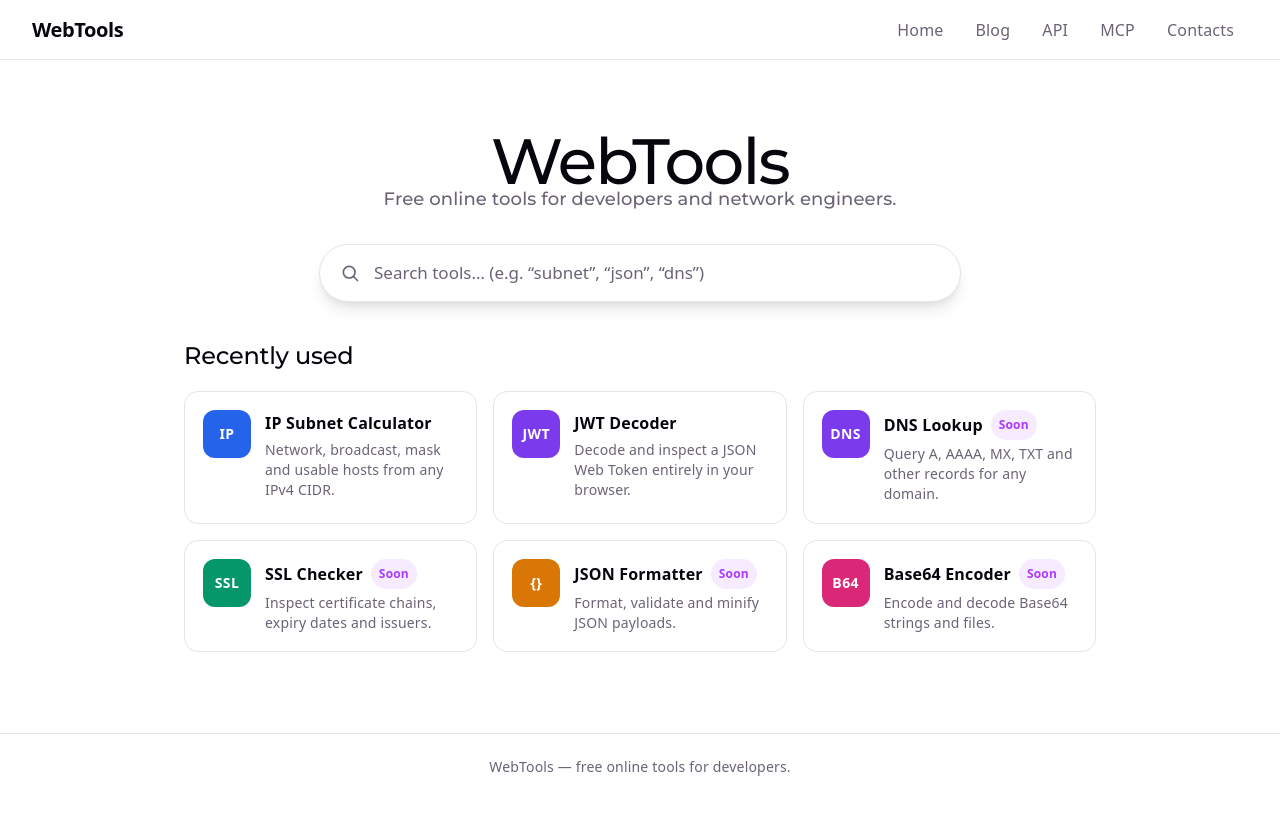
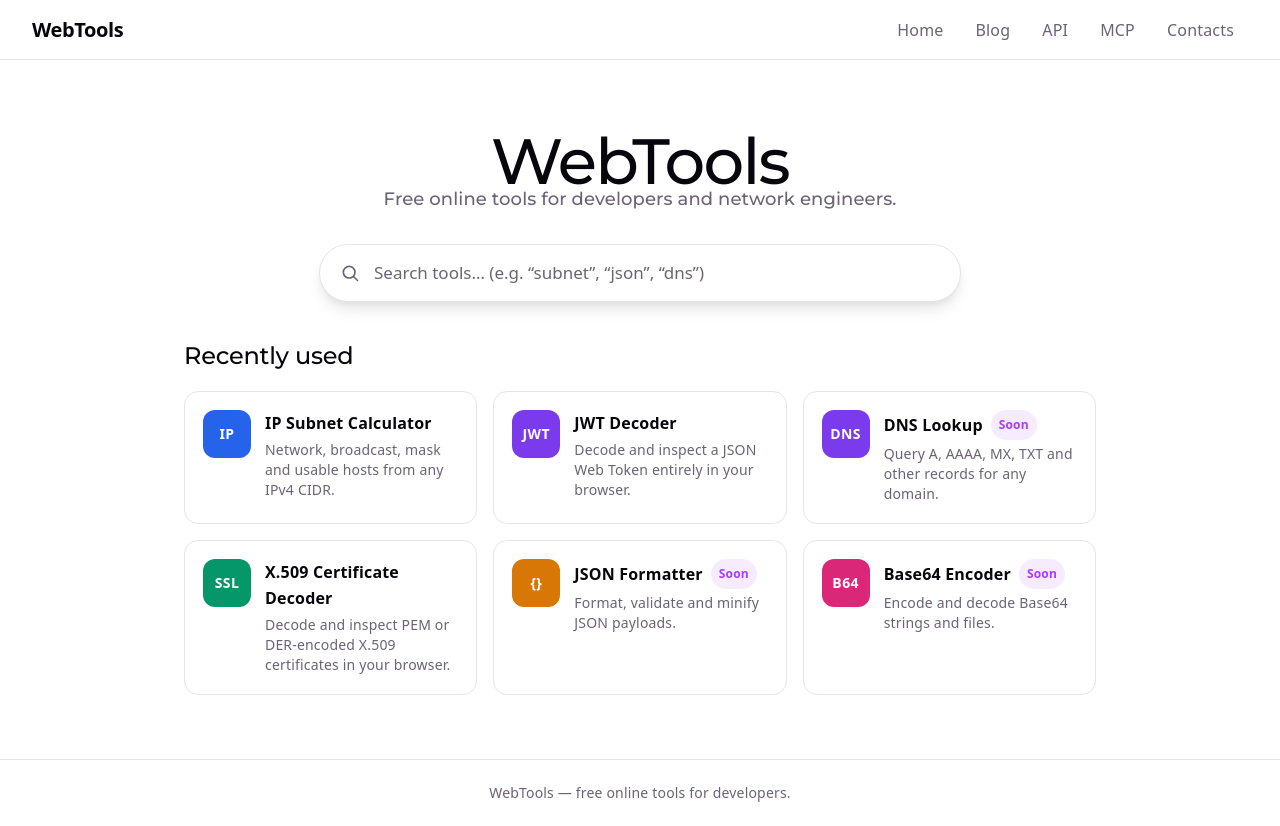
Before and after one commit to oaxley/webtools, a React (Vite) app in the folder apps/web/: page / in a window 1280 px wide. Before the commit the page ends 800 px from the top, so only its background shows below. Built offline with nearby package versions, Linux system fonts and the light colour scheme.

Commit message:
Add x509 tool on the main page

```diff
--- a/apps/web/src/main.tsx
+++ b/apps/web/src/main.tsx
@@ -6,6 +6,7 @@ import App from './App.tsx'
 import Home from './pages/Home.tsx'
 import IpCalculator from './pages/IpCalculator.tsx'
 import JwtDecoder from './pages/JwtDecoder.tsx'
+import X509Decoder from './pages/X509Decoder.tsx'
 import NotFound from './pages/NotFound.tsx'
 
 createRoot(document.getElementById('root')!).render(
@@ -16,6 +17,7 @@ createRoot(document.getElementById('root')!).render(
           <Route index element={<Home />} />
           <Route path="ip" element={<IpCalculator />} />
           <Route path="jwt" element={<JwtDecoder />} />
+          <Route path="ssl" element={<X509Decoder />} />
           <Route path="*" element={<NotFound />} />
         </Route>
       </Routes>
--- a/apps/web/src/tools.ts
+++ b/apps/web/src/tools.ts
@@ -59,13 +59,23 @@ export const TOOLS: Tool[] = [
   },
   {
     id: 'ssl',
-    name: 'SSL Checker',
-    description: 'Inspect certificate chains, expiry dates and issuers.',
-    tags: ['ssl', 'tls', 'certificate', 'https', 'expiry'],
+    name: 'X.509 Certificate Decoder',
+    description:
+      'Decode and inspect PEM or DER-encoded X.509 certificates in your browser.',
+    tags: [
+      'x509',
+      'ssl',
+      'tls',
+      'certificate',
+      'pem',
+      'der',
+      'pki',
+      'https',
+    ],
     path: '/ssl',
     monogram: 'SSL',
     accent: '#059669',
-    available: false,
+    available: true,
   },
   {
     id: 'json',
```
